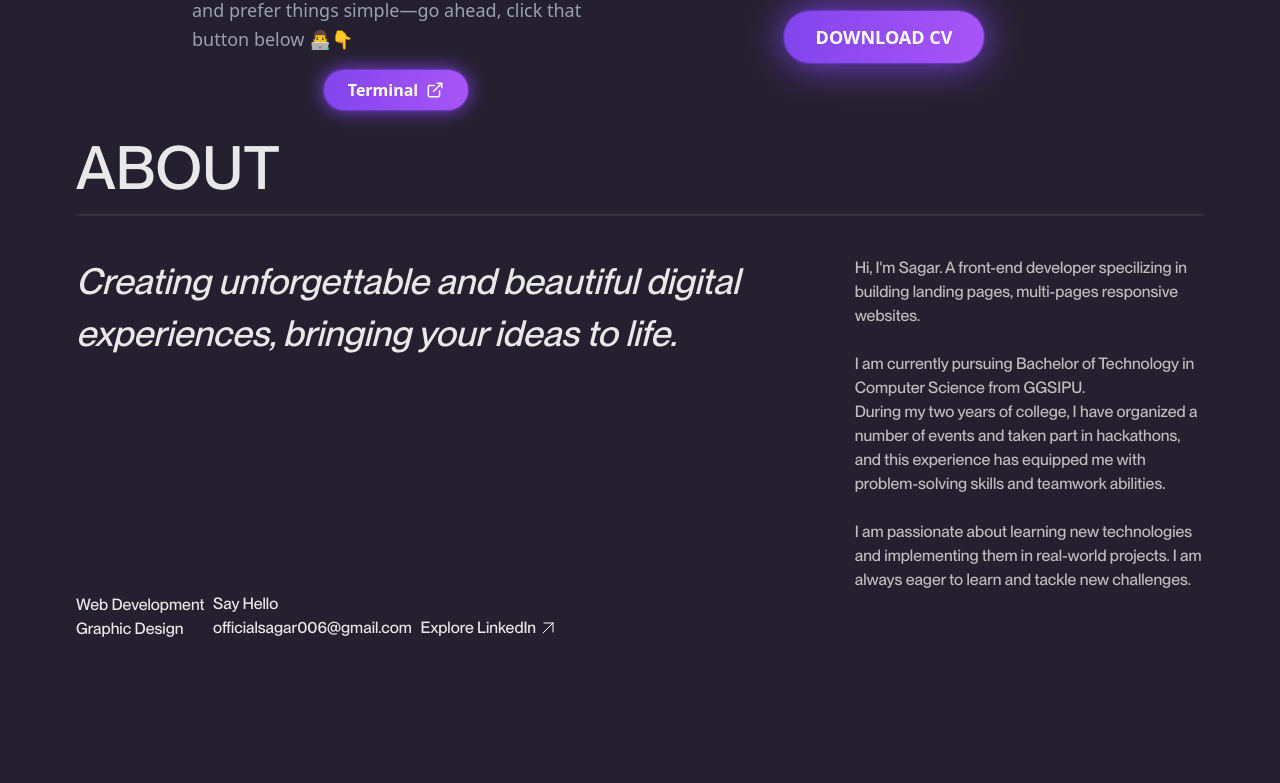
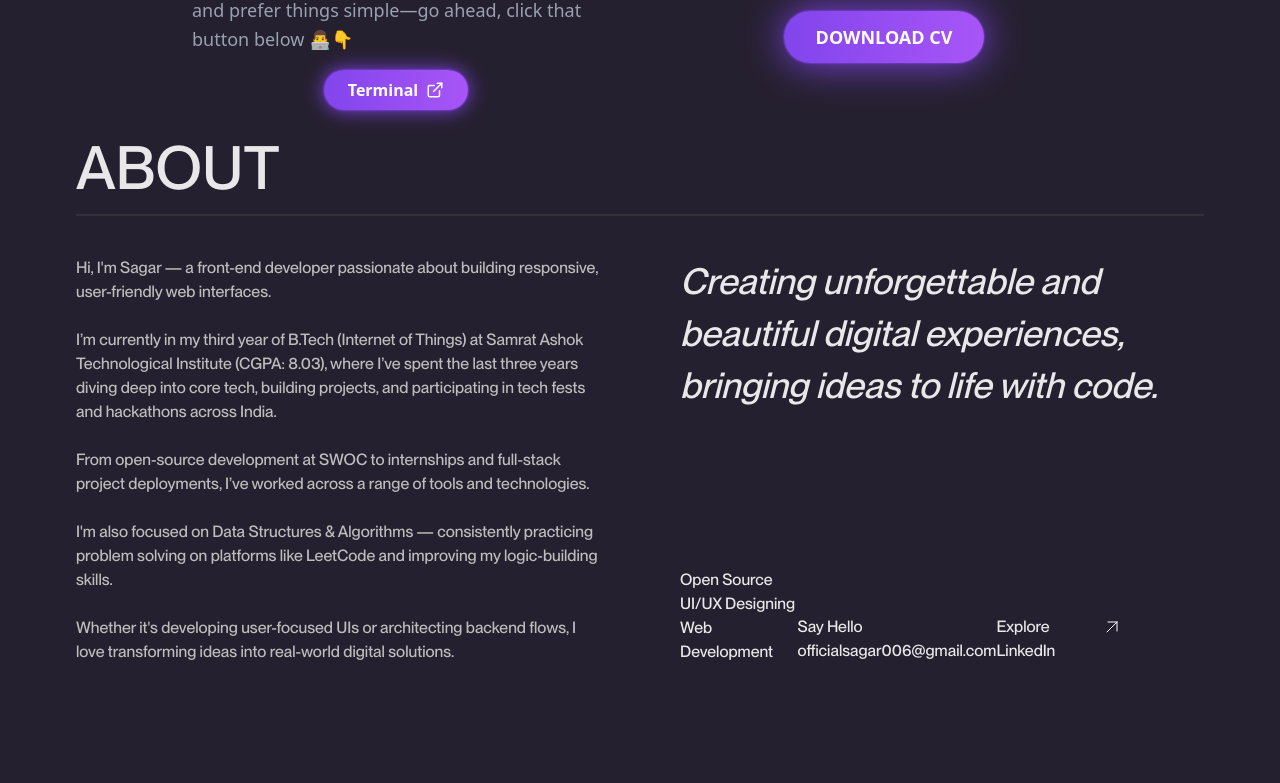
Before and after one commit to sagarpandey006/sagar-portfolio, a React (Vite) app: page / in a window 1280 px wide. Shown: the part 680-1463 px from the top of the page. Built offline with nearby package versions, Linux system fonts and the light colour scheme.

Commit message:
about section updated and working fine

```diff
--- a/src/Components/About.tsx
+++ b/src/Components/About.tsx
@@ -1,48 +1,47 @@
 import { useState } from "react"
+import arrow from "../assets/nav-img/arrow.svg"
 
-import arrow from "../assets/nav-img/arrow.svg"
 const About: React.FC = () => {
     const [underline, setUnderline] = useState<string | null>(null);
+
     return (
-        <div className='p-3 m-auto md:min-h-screen' id='about text-white'>
+        <div className='p-3 m-auto md:min-h-[80vh]' id='about text-white'>
             <div className='text-4xl md:text-6xl mb-4'>ABOUT</div>
             <div className='border-1 border-[#686868] opacity-20 mb-10'></div>
             <div className='gap-12'>
-                <div className='flex flex-col md:flex-row gap-10 md:gap-20  '>
-                    <div className='text-2xl md:text-4xl md:leading-13 md:w-2/3 italic'>
-                        Creating unforgettable and beautiful digital experiences, bringing your ideas to life.
-                    </div>
-                    <div className='text-[#bdbdbd] font-md md:w-1/3'>
-                        Hi, I'm Sagar. A front-end developer specilizing in building landing pages, multi-pages responsive websites.
-                        <br />
-                        <br />
-                        I am currently pursuing Bachelor of Technology in Computer Science from GGSIPU.
-                        <br />
-                        During my two years of college, I have organized a number of events and taken part in hackathons, and this experience has equipped me with problem-solving skills and teamwork abilities.
-                        <br />
-                        <br />
-                        I am passionate about learning new technologies and implementing them in real-world projects. I am always eager to learn and tackle new challenges.
+                {/* items-stretch makes both left and right div equal height */}
+                <div className='flex flex-col md:flex-row gap-10 md:gap-20 items-stretch'>
 
+                    {/* Left Section */}
+                    <div className='text-[#bdbdbd] font-md md:w-1/2'>
+                        Hi, I'm Sagar — a front-end developer passionate about building responsive, user-friendly web interfaces.
+                        <br /><br />
+                        I’m currently in my third year of B.Tech (Internet of Things) at Samrat Ashok Technological Institute (CGPA: 8.03), where I’ve spent the last three years diving deep into core tech, building projects, and participating in tech fests and hackathons across India.
+                        <br /><br />
+                        From open-source development at SWOC to internships and full-stack project deployments, I’ve worked across a range of tools and technologies.
+                        <br /><br />
+                        I'm also focused on Data Structures & Algorithms — consistently practicing problem solving on platforms like LeetCode and improving my logic-building skills.
+                        <br /><br />
+                        Whether it's developing user-focused UIs or architecting backend flows, I love transforming ideas into real-world digital solutions.
                     </div>
 
+                    {/* Right Section with top and bottom aligned content */}
+                    <div className='flex flex-col justify-between md:w-1/2'>
+                        <div className='text-2xl md:text-4xl md:leading-13 italic'>
+                            Creating unforgettable and beautiful digital experiences, bringing ideas to life with code.
                         </div>
-                <div className="flex flex-col md:flex-row md:w-1/2 md:opacity-100 opacity-70 justify-between pt-6 md:pt-0 md:py-0 gap-4 md:gap-0 md:items-end md:pr-20">
+
+                        <div className="flex flex-col md:flex-row md:opacity-100 opacity-70 justify-between pt-6 md:pt-0 gap-4 md:gap-0 md:items-end md:pr-20">
                             <div>
-                        <div>
-                            Web Development
-                        </div>
-                        <div>
-                            Graphic Design
-                        </div>
+                                <div>Open Source</div>
+                                <div>UI/UX Designing</div>
+                                <div>Web Development</div>
                             </div>
                             <div className='flex flex-col'>
                                 <div>Say Hello</div>
                                 <div className='flex flex-col'>
                                     <a href="mailto:officialsagar006@gmail.com" target="_blank" onMouseEnter={() => setUnderline('email')} onMouseLeave={() => setUnderline(null)}>officialsagar006@gmail.com</a>
-                            <span
-                                className="h-[1px] rounded-full transition-all duration-300 bg-white   ease-in-out"
-                                style={{ width: underline == 'email' ? '100%' : '0%' }}
-                            ></span>
+                                    <span className="h-[1px] rounded-full transition-all duration-300 bg-white ease-in-out" style={{ width: underline == 'email' ? '100%' : '0%' }}></span>
                                 </div>
                             </div>
                             <div className="flex flex-col">
@@ -52,18 +51,14 @@ const About: React.FC = () => {
                                     </a>
                                     <img src={arrow} alt="" className="h-6" />
                                 </div>
-                        <span
-                            className="h-[1px] rounded-full transition-all duration-300 bg-white   ease-in-out"
-                            style={{ width: underline == 'linkedin' ? '100%' : '0%' }}
-                        ></span>
+                                <span className="h-[1px] rounded-full transition-all duration-300 bg-white ease-in-out" style={{ width: underline == 'linkedin' ? '100%' : '0%' }}></span>
                             </div>
                         </div>
-
                     </div>
-
                 </div>
-
+            </div>
+        </div>
     )
 }
 
-export default About
+export default About;
```
Lines whose indentation alone changed are shown as unchanged.
